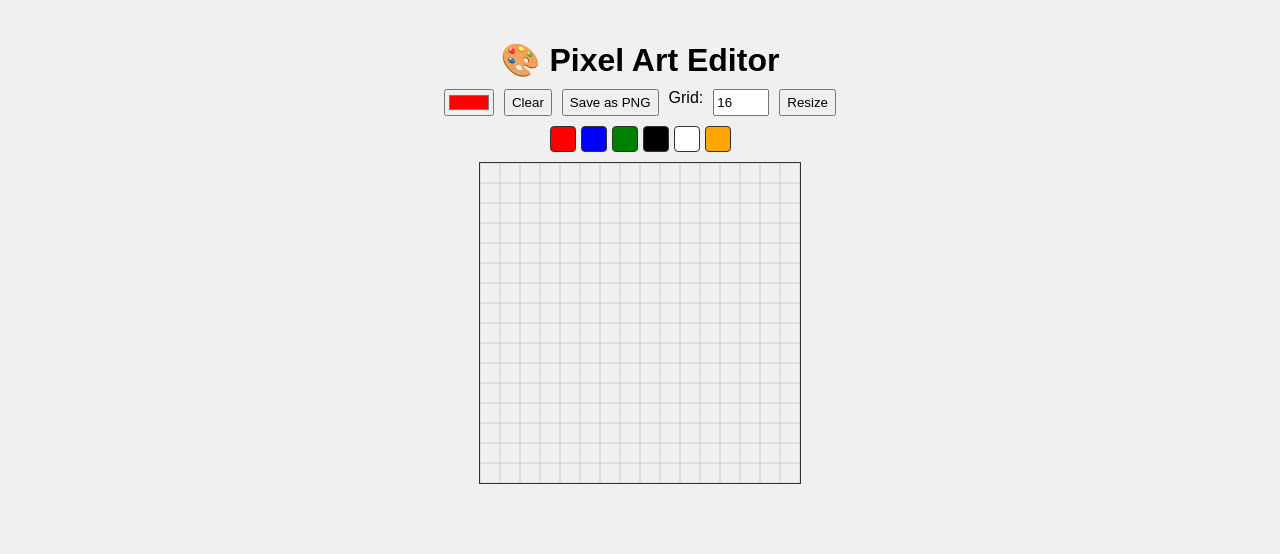
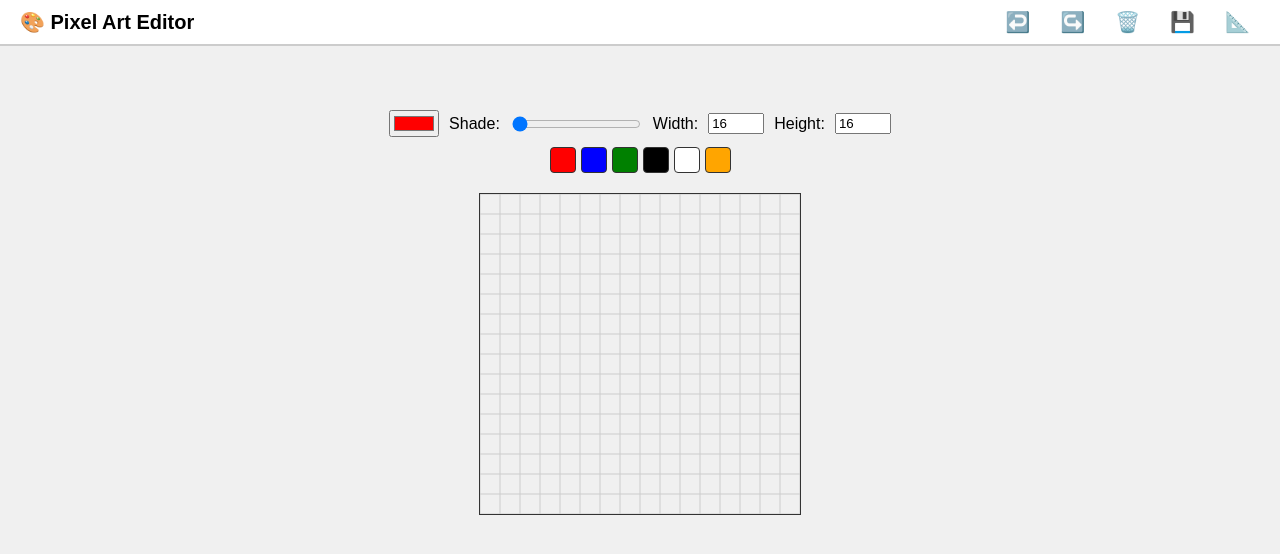
Before and after one commit to bskox/pixelarteditor, a website: page public/index.html in a window 1280 px wide. Drawn offline with Linux system fonts and the light colour scheme.

Commit message:
initial commit

```diff
--- a/public/app.js
+++ b/public/app.js
@@ -1,99 +1,211 @@
 const canvas = document.getElementById('canvas');
 const ctx = canvas.getContext('2d');
+
+const gridCanvas = document.getElementById('grid');
+const gridCtx = gridCanvas.getContext('2d');
 
 const colorPicker = document.getElementById('color-picker');
 const clearBtn = document.getElementById('clear-btn');
 const saveBtn = document.getElementById('save-btn');
-const gridSizeInput = document.getElementById('grid-size');
+const undoBtn = document.getElementById('undo-btn');
+const redoBtn = document.getElementById('redo-btn');
+const shadeSlider = document.getElementById('shade');
+const gridWidthInput = document.getElementById('grid-width');
+const gridHeightInput = document.getElementById('grid-height');
 const resizeBtn = document.getElementById('resize-btn');
 
-let gridSize = 16; // default grid
-let pixelSize = 20; // pixel size in px
+let gridWidth = 16;
+let gridHeight = 16;
+let pixelSize = 20;
 let isDrawing = false;
 let currentColor = colorPicker.value;
 
-// Set canvas size based on grid
+let undoStack = [];
+let redoStack = [];
+
+// ================== Canvas Setup ==================
 function setCanvas() {
-  canvas.width = gridSize * pixelSize;
-  canvas.height = gridSize * pixelSize;
+  canvas.width = gridWidth * pixelSize;
+  canvas.height = gridHeight * pixelSize;
+
+  gridCanvas.width = gridWidth * pixelSize;
+  gridCanvas.height = gridHeight * pixelSize;
+
   drawGrid();
 }
 
-// Draw the grid lines
 function drawGrid() {
-  ctx.clearRect(0, 0, canvas.width, canvas.height);
-  ctx.strokeStyle = '#ccc';
-  for (let i = 0; i <= gridSize; i++) {
-    ctx.beginPath();
-    ctx.moveTo(i * pixelSize, 0);
-    ctx.lineTo(i * pixelSize, canvas.height);
-    ctx.stroke();
+  gridCtx.clearRect(0, 0, gridCanvas.width, gridCanvas.height);
+  gridCtx.strokeStyle = '#ccc';
 
-    ctx.beginPath();
-    ctx.moveTo(0, i * pixelSize);
-    ctx.lineTo(canvas.width, i * pixelSize);
-    ctx.stroke();
+  for (let x = 0; x <= gridWidth; x++) {
+    gridCtx.beginPath();
+    gridCtx.moveTo(x * pixelSize, 0);
+    gridCtx.lineTo(x * pixelSize, gridCanvas.height);
+    gridCtx.stroke();
+  }
+
+  for (let y = 0; y <= gridHeight; y++) {
+    gridCtx.beginPath();
+    gridCtx.moveTo(0, y * pixelSize);
+    gridCtx.lineTo(gridCanvas.width, y * pixelSize);
+    gridCtx.stroke();
   }
 }
-const basicColors = ["#FF0000", "#0000FF", "#008000", "#000000", "#FFFFFF", "#FFA500"]; // red, blue, green, black, white, orange
 
+// ================== Colors ==================
+const basicColors = ["#FF0000", "#0000FF", "#008000", "#000000", "#FFFFFF", "#FFA500"];
 const basicColorsContainer = document.getElementById("basic-colors");
 
-// Create buttons for basic colors
 basicColors.forEach(color => {
   const btn = document.createElement("div");
   btn.className = "color-btn";
   btn.style.backgroundColor = color;
   btn.addEventListener("click", () => {
     currentColor = color;
-    colorPicker.value = color; // sync with color picker
+    colorPicker.value = color;
   });
   basicColorsContainer.appendChild(btn);
 });
 
-// Draw a pixel at the given position
-function drawPixel(x, y) {
-  ctx.fillStyle = currentColor;
-  ctx.fillRect(x * pixelSize, y * pixelSize, pixelSize, pixelSize);
-}
-
-// Mouse events
-canvas.addEventListener('mousedown', () => isDrawing = true);
-canvas.addEventListener('mouseup', () => isDrawing = false);
-canvas.addEventListener('mouseleave', () => isDrawing = false);
-
-canvas.addEventListener('mousemove', (e) => {
-  if (!isDrawing) return;
-  const rect = canvas.getBoundingClientRect();
-  const x = Math.floor((e.clientX - rect.left) / pixelSize);
-  const y = Math.floor((e.clientY - rect.top) / pixelSize);
-  drawPixel(x, y);
-});
-
-// Update color
 colorPicker.addEventListener('input', (e) => {
   currentColor = e.target.value;
 });
 
-// Clear canvas
-clearBtn.addEventListener('click', drawGrid);
+// ================== Shade Function ==================
+function hexToRgb(hex) {
+  hex = hex.replace("#", "");
+  const bigint = parseInt(hex, 16);
+  const r = (bigint >> 16) & 255;
+  const g = (bigint >> 8) & 255;
+  const b = bigint & 255;
+  return { r, g, b };
+}
 
-// Save canvas as PNG
+function rgbToHsl(r, g, b) {
+  r /= 255; g /= 255; b /= 255;
+  const max = Math.max(r, g, b), min = Math.min(r, g, b);
+  let h, s, l = (max + min) / 2;
+  if(max === min) { h = s = 0; }
+  else {
+    const d = max - min;
+    s = l > 0.5 ? d / (2 - max - min) : d / (max + min);
+    switch(max){
+      case r: h = (g - b)/d + (g < b ? 6 : 0); break;
+      case g: h = (b - r)/d + 2; break;
+      case b: h = (r - g)/d + 4; break;
+    }
+    h /= 6;
+  }
+  return {h,s,l};
+}
+
+function hslToRgb(h,s,l){
+  let r,g,b;
+  if(s===0){ r=g=b=l; }
+  else {
+    const hue2rgb = (p,q,t)=>{
+      if(t<0) t+=1;
+      if(t>1) t-=1;
+      if(t<1/6) return p+(q-p)*6*t;
+      if(t<1/2) return q;
+      if(t<2/3) return p+(q-p)*(2/3-t)*6;
+      return p;
+    }
+    const q = l<0.5? l*(1+s) : l+s-l*s;
+    const p = 2*l-q;
+    r = hue2rgb(p,q,h+1/3);
+    g = hue2rgb(p,q,h);
+    b = hue2rgb(p,q,h-1/3);
+  }
+  return { r: Math.round(r*255), g: Math.round(g*255), b: Math.round(b*255) };
+}
+
+function rgbToHex(r,g,b){
+  return "#" + ((1<<24)+(r<<16)+(g<<8)+b).toString(16).slice(1);
+}
+
+function shadeColor(hex, amount){
+  const rgb = hexToRgb(hex);
+  let hsl = rgbToHsl(rgb.r, rgb.g, rgb.b);
+  hsl.l *= (1 - amount/100);
+  const shaded = hslToRgb(hsl.h, hsl.s, hsl.l);
+  return rgbToHex(shaded.r, shaded.g, shaded.b);
+}
+
+// ================== Drawing ==================
+function drawPixel(x,y){
+  let colorToDraw = currentColor;
+  if(shadeSlider.value > 0){
+    colorToDraw = shadeColor(currentColor, parseInt(shadeSlider.value));
+  }
+  ctx.fillStyle = colorToDraw;
+  ctx.fillRect(x*pixelSize, y*pixelSize, pixelSize, pixelSize);
+}
+
+// ================== Undo/Redo ==================
+function saveState(){
+  undoStack.push(ctx.getImageData(0,0,canvas.width,canvas.height));
+  redoStack = [];
+}
+
+function undo(){
+  if(undoStack.length > 0){
+    redoStack.push(ctx.getImageData(0,0,canvas.width,canvas.height));
+    const prev = undoStack.pop();
+    ctx.putImageData(prev,0,0);
+  }
+}
+
+function redo(){
+  if(redoStack.length > 0){
+    undoStack.push(ctx.getImageData(0,0,canvas.width,canvas.height));
+    const next = redoStack.pop();
+    ctx.putImageData(next,0,0);
+  }
+}
+
+// ================== Mouse Events ==================
+canvas.addEventListener('mousedown', e => { saveState(); isDrawing=true; });
+canvas.addEventListener('mouseup', () => isDrawing=false);
+canvas.addEventListener('mouseleave', () => isDrawing=false);
+
+canvas.addEventListener('mousemove', e => {
+  if(!isDrawing) return;
+  const rect = canvas.getBoundingClientRect();
+  const x = Math.floor((e.clientX-rect.left)/pixelSize);
+  const y = Math.floor((e.clientY-rect.top)/pixelSize);
+  drawPixel(x,y);
+});
+
+// ================== Buttons ==================
+undoBtn.addEventListener('click', undo);
+redoBtn.addEventListener('click', redo);
+
+clearBtn.addEventListener('click', () => {
+  saveState();
+  ctx.clearRect(0,0,canvas.width,canvas.height);
+  drawGrid();
+});
+
 saveBtn.addEventListener('click', () => {
   const link = document.createElement('a');
   link.download = 'pixel-art.png';
-  link.href = canvas.toDataURL();
+  link.href = canvas.toDataURL('image/png');
   link.click();
 });
 
-// Resize grid
 resizeBtn.addEventListener('click', () => {
-  const newSize = parseInt(gridSizeInput.value);
-  if (newSize >= 8 && newSize <= 64) {
-    gridSize = newSize;
+  const newWidth = parseInt(gridWidthInput.value);
+  const newHeight = parseInt(gridHeightInput.value);
+  if(newWidth>=4 && newWidth<=2000 && newHeight>=4 && newHeight<=2000){
+    gridWidth = newWidth;
+    gridHeight = newHeight;
     setCanvas();
+    ctx.clearRect(0,0,canvas.width,canvas.height);
+  } else {
+    alert("Width and height must be between 4 and 2000.");
   }
 });
 
-// Initialize
 setCanvas();
--- a/public/index.html
+++ b/public/index.html
@@ -8,22 +8,37 @@
 </head>
 <body>
   <div class="container">
-    <h1>🎨 Pixel Art Editor</h1>
 
-<div class="controls">
-  <input type="color" id="color-picker" value="#ff0000">
+    <!-- Navbar z tytułem i ikonami -->
+    <nav class="navbar">
+      <h1 class="title">🎨 Pixel Art Editor</h1>
+      <div class="navbar-icons">
+        <button id="undo-btn" class="icon-btn" title="Undo">↩️</button>
+        <button id="redo-btn" class="icon-btn" title="Redo">↪️</button>
+        <button id="clear-btn" class="icon-btn" title="Clear">🗑️</button>
+        <button id="save-btn" class="icon-btn" title="Save">💾</button>
+        <button id="resize-btn" class="icon-btn" title="Resize">📐</button>
+      </div>
+    </nav>
 
-  <button id="clear-btn">Clear</button>
-  <button id="save-btn">Save as PNG</button>
-  <label for="grid-size">Grid:</label>
-  <input type="number" id="grid-size" min="8" max="64" value="16">
-  <button id="resize-btn">Resize</button>
-</div>
-  <div id="basic-colors">
-    <!-- Basic color buttons will go here -->
-  </div>
+    <div class="controls">
+      <input type="color" id="color-picker" value="#ff0000">
+      <label for="shade">Shade:</label>
+      <input type="range" id="shade" min="0" max="100" value="0">
 
-    <canvas id="canvas"></canvas>
+      <label for="grid-width">Width:</label>
+      <input type="number" id="grid-width" min="8" max="64" value="16">
+
+      <label for="grid-height">Height:</label>
+      <input type="number" id="grid-height" min="8" max="64" value="16">
+    </div>
+
+    <div id="basic-colors"></div>
+
+    <div class="canvas-wrapper">
+      <canvas id="grid"></canvas>
+      <canvas id="canvas"></canvas>
+    </div>
   </div>
 
   <script src="app.js"></script>
--- a/public/style.css
+++ b/public/style.css
@@ -1,27 +1,72 @@
 body {
   font-family: Arial, sans-serif;
+  margin: 0;
+  background: #f0f0f0;
+}
+
+/* Navbar przyklejony do góry */
+.navbar {
+  position: fixed;  /* przyklejony do góry */
+  top: 0;
+  left: 0;
+  width: 100%;
+  display: flex;
+  justify-content: space-between;
+  align-items: center;
+  background-color: #fff;
+  padding: 5px 20px;
+  border-bottom: 2px solid #ccc;
+  box-sizing: border-box;
+  z-index: 1000; /* żeby zawsze nad innymi elementami */
+}
+
+.title {
+  margin: 0;
+  font-size: 20px;
+}
+
+.navbar-icons {
+  display: flex;
+  gap: 10px;
+}
+
+.icon-btn {
+  font-size: 20px;
+  padding: 5px 10px;
+  cursor: pointer;
+  border: none;
+  background: none;
+  transition: transform 0.1s;
+}
+
+.icon-btn:hover {
+  transform: scale(1.2);
+}
+
+/* Kontener dla reszty elementów */
+.container {
+  display: flex;
+  flex-direction: column;
+  align-items: center;
+  padding: 20px;
+  margin-top: 70px; /* wysokość navbaru + odstęp */
+}
+
+.controls {
+  margin: 20px 0 10px 0;
   display: flex;
   justify-content: center;
-  padding: 20px;
-  background: #f0f0f0;
-  margin: 0;
+  gap: 10px;
+  flex-wrap: wrap;
+  align-items: center;
 }
 
-.container {
-  text-align: center;
-}
-
-h1 {
-  margin-bottom: 10px;
-}
 #basic-colors {
   display: flex;
   gap: 5px;
   flex-wrap: wrap;
-  margin-top: 5px;
-  margin-bottom: 10px;
   justify-content: center;
-
+  margin-bottom: 20px;
 }
 
 .color-btn {
@@ -32,15 +77,21 @@ h1 {
   border-radius: 4px;
 }
 
-.controls {
-  margin-bottom: 10px;
-  display: flex;
-  justify-content: center;
-  gap: 10px;
-  flex-wrap: wrap;
+.canvas-wrapper {
+  position: relative;
+  display: inline-block;
+  margin: 0 auto;
 }
 
 canvas {
+  display: block;
+  image-rendering: pixelated;
   border: 1px solid #333;
-  image-rendering: pixelated; /* ensure crisp pixels */
 }
+
+#grid {
+  position: absolute;
+  top: 0;
+  left: 0;
+  pointer-events: none;
+}
```
